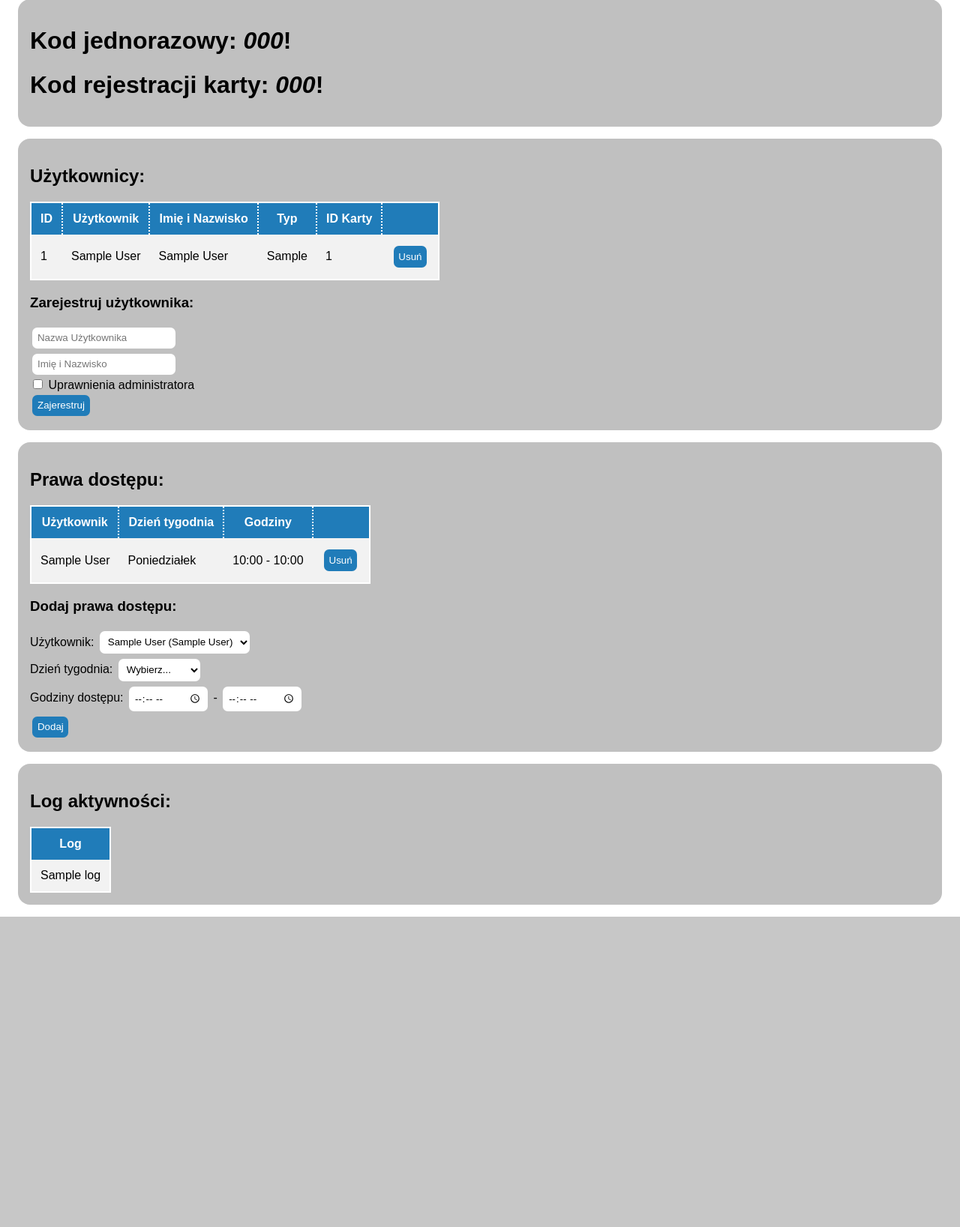
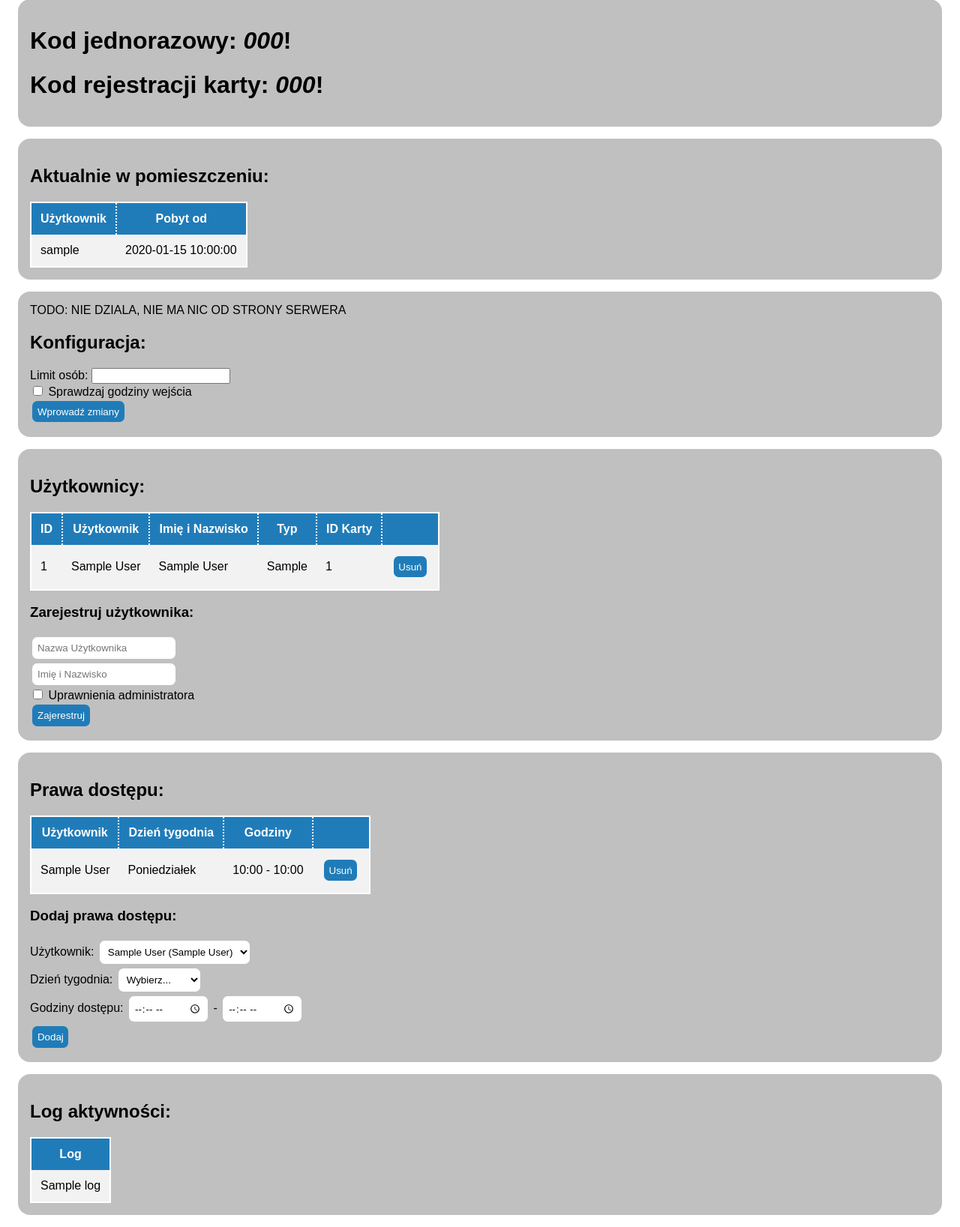
Before and after one commit to Zed-z/door-authenticator, a Flask app: template server/templates/admin.html in a window 1280 px wide. Shown: the part 180-1817 px from the top of the page at 75% size. Before the commit the page ends 1403 px from the top, so only its background shows below. Run offline with Flask 3, Linux system fonts and the light colour scheme; tables that the repository leaves empty hold one stand-in row (values such as "Sample post"); the template is opened without the code that fills it: values that come from a table or form of the project are taken from there, most other values are stand-ins (such as "Sample title", 1, 10 or a date in 2020).

Commit message:
Presences and config in admin page, doesn't work yet

```diff
--- a/server/app.py
+++ b/server/app.py
@@ -22,11 +22,13 @@
     "card_already_in_use":  ("Card already in use!",    431),
 }
 
+# Konfiguracja serwera
 class config(db.Model):
     id = db.Column(db.Integer, primary_key=True)
     user_limit = db.Column(db.Integer)
     enforce_access_hours = db.Column(db.Integer)
 
+# Użytkownicy
 class users(db.Model):
     id = db.Column(db.Integer, primary_key=True)
     name = db.Column(db.String(50), nullable=False)
@@ -50,7 +52,7 @@
 
 def user_login(name, password):
     user = users.query.filter(users.name == name).first()
-    print(user)
+    return (user)
     if user == None:
         return None
 
@@ -65,6 +67,7 @@
     bcrypt.hashpw(p, salt)
     return p.decode("utf-8")
 
+# Jednorazowe kody
 class access_codes(db.Model):
     id = db.Column(db.Integer, primary_key=True)
     user_id = db.Column(db.Integer, db.ForeignKey("users.id"))
@@ -100,6 +103,7 @@
 
     return code
 
+# Logi administracyjne
 class logs(db.Model):
     id = db.Column(db.Integer, primary_key=True)
     user_id = db.Column(db.Integer, db.ForeignKey("users.id"))
@@ -118,6 +122,7 @@
 
         return user.display_name +" "+  self.message + " at " + str( datetime.utcfromtimestamp(self.time_stamp))
 
+# Dopuszczalne godziny wstępu
 class access_hours(db.Model):
     id = db.Column(db.Integer, primary_key=True)
     user_id = db.Column(db.Integer, db.ForeignKey("users.id"), nullable=False)
@@ -144,10 +149,23 @@
     def end_hour_formatted(self):
         return self.end_hour.strftime("%H:%M")
 
+# Obecność w pomieszczeniu
 class user_presence(db.Model):
     id = db.Column(db.Integer, primary_key=True)
     user_id = db.Column(db.Integer, db.ForeignKey("users.id"), nullable=False)
     time_stamp = db.Column(db.Integer) #unix timestamp
+
+    @property
+    def user_name(self):
+        user = users.query.filter(users.id == self.user_id).first()
+        if user == None:
+            return "<Nieznany użytkownik>"
+        return f"{user.display_name} ({user.name})"
+
+    @property
+    def date(self):
+        return time.strftime("%Y-%m-%d %H:%M:%S", time.localtime(self.time_stamp))
+
 
 @app.route('/', methods=['GET','POST'])
 def root():
@@ -267,7 +285,9 @@
             return "<h1>Something went wrong when adding user!</h1>"
 
     us = users.query.order_by(users.name).all()
-    return render_template('admin.html',users = us, code=code, bind_code=bind_code, admin=u, logs = logs.query.all(), access_hours=access_hours.query.all())
+    presences = user_presence.query.all()
+    conf = config.query.first()
+    return render_template('admin.html', users=us, presences=presences, config=conf, code=code, bind_code=bind_code, admin=u, logs = logs.query.all(), access_hours=access_hours.query.all())
 
 
 @app.route('/user', methods=['GET','POST'])
@@ -331,16 +351,17 @@
         if type == 'entry':
 
             # Odnotuj próbę wejścia poza dopuszczalnymi godzinami, ale zawsze wpuść administratorów
-            if access_hours.query.filter(access_hours.week_day == now.weekday() + 1).count() == 0:
-                if user.type == 'N':
-                    log = logs(user_id=user.id, time_stamp=time.time(), message=" tried to enter outside hours")
-                    db.session.add(log)
-                    db.session.commit()
-                    return "Outside access hours!", 423
-                else:
-                    log = logs(user_id=user.id, time_stamp=time.time(), message=" entered outside hours")
-                    db.session.add(log)
-                    db.session.commit()
+            if config.query.first().enforce_access_hours:
+                if access_hours.query.filter(access_hours.week_day == now.weekday() + 1).count() == 0:
+                    if user.type == 'N':
+                        log = logs(user_id=user.id, time_stamp=time.time(), message=" próbował wejść poza godzinami!")
+                        db.session.add(log)
+                        db.session.commit()
+                        return "Outside access hours!", 423
+                    else:
+                        log = logs(user_id=user.id, time_stamp=time.time(), message=" wszedł poza godzinami!")
+                        db.session.add(log)
+                        db.session.commit()
 
             # Nie wpuszczaj w przypadku osiągniętego limitu osób, ale zawsze wpuść administratorów
             if user_presence.query.filter(user_presence.user_id != user.id).count() >= config.query.first().user_limit:
@@ -355,10 +376,11 @@
         elif type == 'exit':
 
             # Sprawdź czy użytkownik wyszedł poza dopuszczalnymi godzinami i ewentualnie odnotuj
-            if access_hours.query.filter(access_hours.week_day == now.weekday() + 1).count() == 0:
-                log = logs(user_id=user.id, time_stamp=time.time(), message=" wyszedł poza godzinami")
-                db.session.add(log)
-                db.session.commit()
+            if config.query.first().enforce_access_hours:
+                if access_hours.query.filter(access_hours.week_day == now.weekday() + 1).count() == 0:
+                    log = logs(user_id=user.id, time_stamp=time.time(), message=" wyszedł poza godzinami!")
+                    db.session.add(log)
+                    db.session.commit()
 
             # Nie wypuszczaj w przypadku braku obecności w sali (podejrzana sytuacja), ale zawsze wypuść administratorów
             if user_presence.query.filter(user_presence.user_id == user.id).count() == 0:
--- a/server/templates/admin.html
+++ b/server/templates/admin.html
@@ -20,6 +20,41 @@
     {% if bind_code is not none %}
         <h1>Kod rejestracji karty: <em>{{ bind_code }}</em>!</h1>
     {% endif %}
+</div>
+
+<div>
+    <h2>Aktualnie w pomieszczeniu:</h2>
+    <table>
+        <tr>
+            <th>Użytkownik</th>
+            <th>Pobyt od</th>
+        </tr>
+        {% if presences %}
+            {% for presence in presences %}
+                <tr>
+                    <td>{{ presence.user_name }}</td>
+                    <td>{{ presence.date }}</td>
+                </tr>
+            {% endfor %}
+        {% else %}
+            <tr><td>(brak)</td><td></td></tr>
+        {% endif %}
+    </table>
+</div>
+
+<div>
+    TODO: NIE DZIALA, NIE MA NIC OD STRONY SERWERA
+    <h2>Konfiguracja:</h2>
+    <form action="/config">
+        Limit osób: <input type="number" name="user_limit" value="{{ config.user_limit }}">
+        <br>
+        <label>
+            <input type="checkbox" name="enforce_access_hours" {% if config.enforce_access_hours == 1 %}checked{% endif %}>
+            Sprawdzaj godziny wejścia
+        </label>
+        <br>
+        <input type="submit" value="Wprowadź zmiany"/>
+    </form>
 </div>
 
 <div>
--- a/server/templates/index.html
+++ b/server/templates/index.html
@@ -4,11 +4,15 @@
     <meta charset="UTF-8">
     <title>Logowanie do systemu drzwi</title>
     <link type="text/css" rel="stylesheet" href="{{ url_for('static', filename='style.css') }}" />
+    <meta name="viewport" content="width=device-width, initial-scale=1.0">
 </head>
 <body>
 
 <div>
     <h2>Zaloguj się:</h2>
+    TODO: SPRAWDZANIE HASŁA NIE DZIAłA
+    <span id="loginerror" style="color:red">Logowanie nie udało się!</span>
+    (TODO: TĄ WIADOMOŚĆ FAJNIE BY WŁĄCZAĆ I WYŁĄCZAĆ PO REFRESHU ZALEŻNIE CZY SIĘ UDAŁO CZY NIE ALE NIE WIEM JAK)
     <form action="/" method ="POST">
         <input type="text" name="login" placeholder="Login">
         <br>
--- a/server/templates/user.html
+++ b/server/templates/user.html
@@ -4,6 +4,7 @@
     <meta charset="UTF-8">
     <title>Twoje konto w systemie drzwi</title>
     <link type="text/css" rel="stylesheet" href="{{ url_for('static', filename='style.css') }}" />
+    <meta name="viewport" content="width=device-width, initial-scale=1.0">
 </head>
 <body>
 
```
